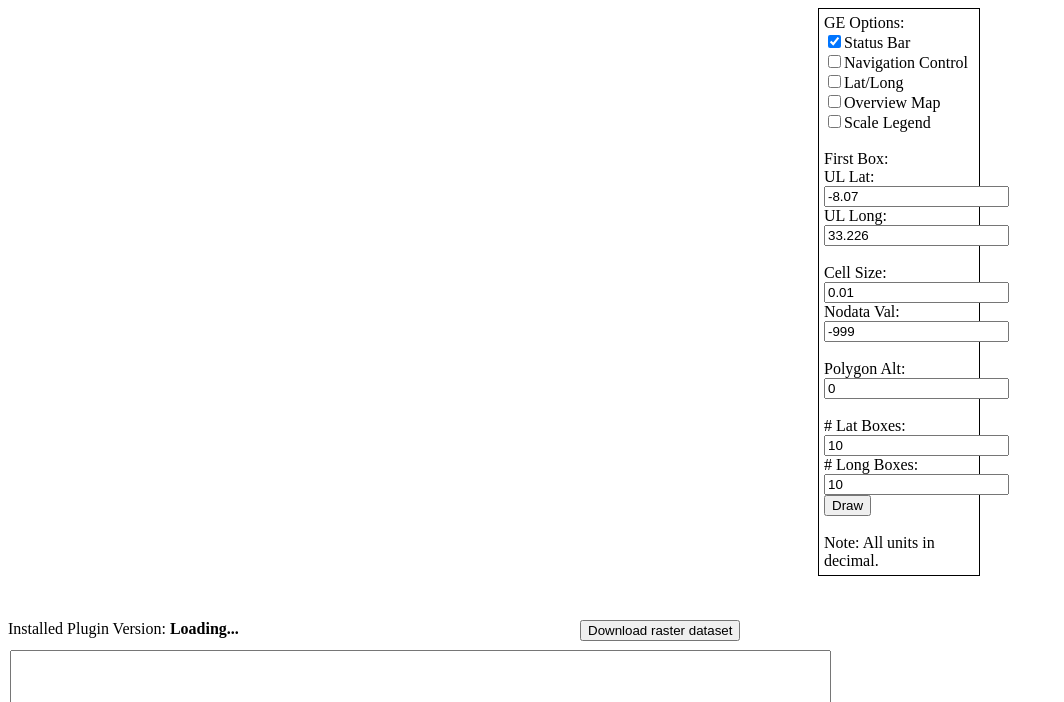
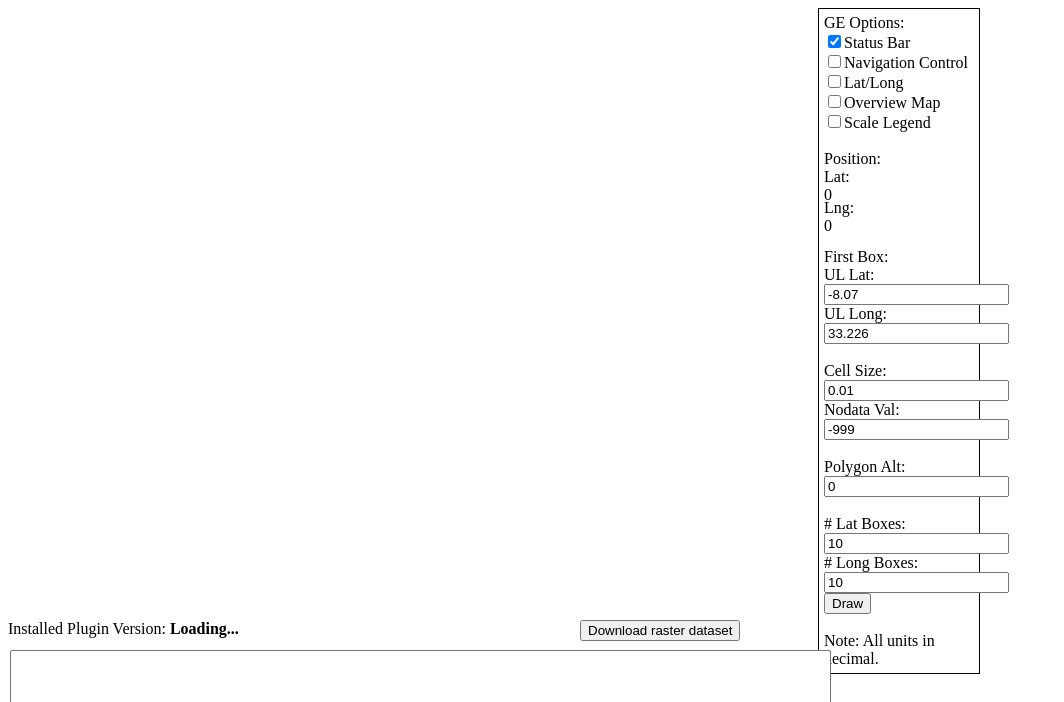
Before and after one commit to andybp85/GERasterCreator, a plain HTML site: page createRaster.html in a window 1280 px wide. Shown: the top 702 px of the page, without its empty margins (0-1064 px from the left). Drawn offline with nearby package versions, Linux system fonts and the light colour scheme; a script that the page names is missing.

Commit message:
0.9.5
added pointer coordinates display

```diff
--- a/createRaster.html
+++ b/createRaster.html
@@ -40,6 +40,10 @@
           position: absolute;
           top: 620px;
       }
+      .position{
+          height: 13px;
+          width: 117px;
+      }
   /*]]>*/
   </style>
 </head>
@@ -55,6 +59,14 @@
       <input type="checkbox" class="updateOptions" id="LL" />Lat/Long<br />
       <input type="checkbox" class="updateOptions" id="overview" />Overview Map<br />
       <input type="checkbox" class="updateOptions" id="scaleLegend" />Scale Legend
+    </div>
+
+    <br />
+
+     <div id="position"/>
+     Position: <br />
+     Lat: <div id="latPos" class="position">0</div>
+     Lng: <div id="lngPos" class="position">0</div>
      </div>
 
     <br />
--- a/createRaster.js
+++ b/createRaster.js
@@ -300,6 +300,8 @@ function clickInit() {
     });
 
     google.earth.addEventListener(ge.getGlobe(), 'mousemove', function(event) {
+        $('#latPos').html(event.getLatitude());
+        $('#lngPos').html(event.getLongitude());
         if (mbutton) {
             event.preventDefault();
 
```
Lines whose indentation alone changed are shown as unchanged.
